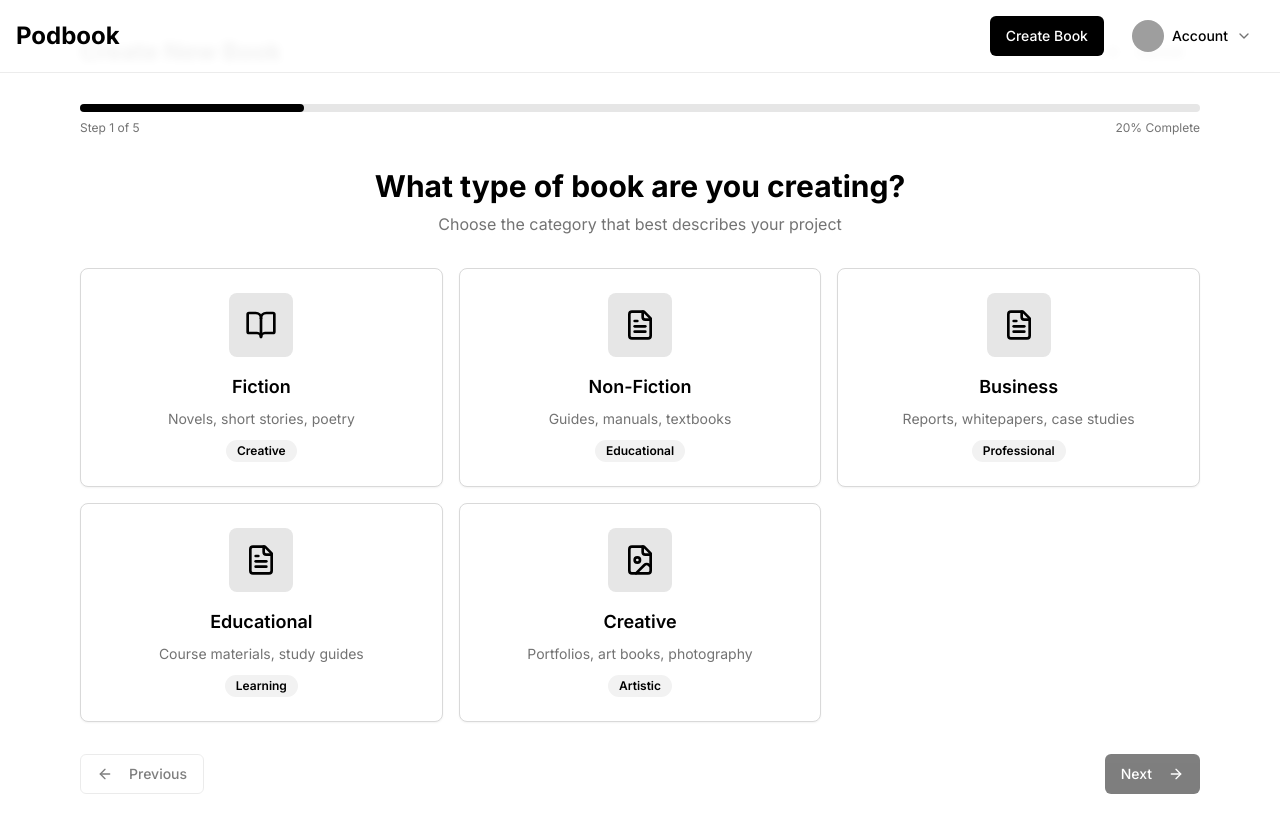
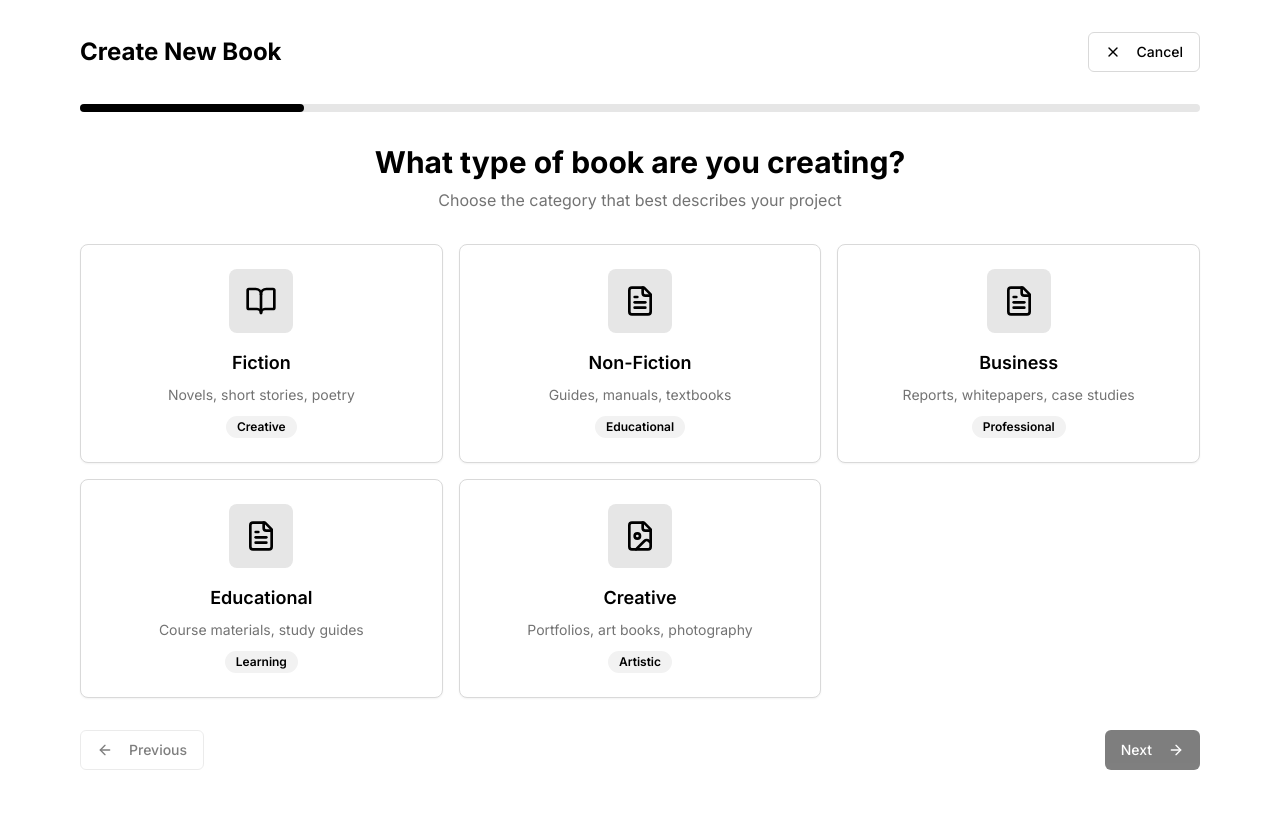
Before and after one commit to kmkz97/podbook-web, a React (Vite) app: page /new-project in a window 1280 px wide. After the commit the page ends 802 px from the top, so only its background shows below. Built offline with nearby package versions, Linux system fonts and the light colour scheme; grey boxes are pictures that could not be loaded.

Commit message:
Remove top nav bar and simplify progress bar in new project flow

```diff
--- a/src/components/BookCreationWizard.tsx
+++ b/src/components/BookCreationWizard.tsx
@@ -574,10 +574,6 @@ const BookCreationWizard = () => {
               style={{ width: `${(currentStep / steps.length) * 100}%` }}
             />
           </div>
-          <div className="flex justify-between text-xs text-muted-foreground mt-2">
-            <span>Step {currentStep} of {steps.length}</span>
-            <span>{Math.round((currentStep / steps.length) * 100)}% Complete</span>
-          </div>
         </div>
 
         {/* Step Content */}
--- a/src/pages/NewProject.tsx
+++ b/src/pages/NewProject.tsx
@@ -1,10 +1,8 @@
-import DashboardHeader from "@/components/DashboardHeader";
 import BookCreationWizard from "@/components/BookCreationWizard";
 
 const NewProject = () => {
   return (
     <div className="min-h-screen bg-background">
-      <DashboardHeader />
       <BookCreationWizard />
     </div>
   );
```
